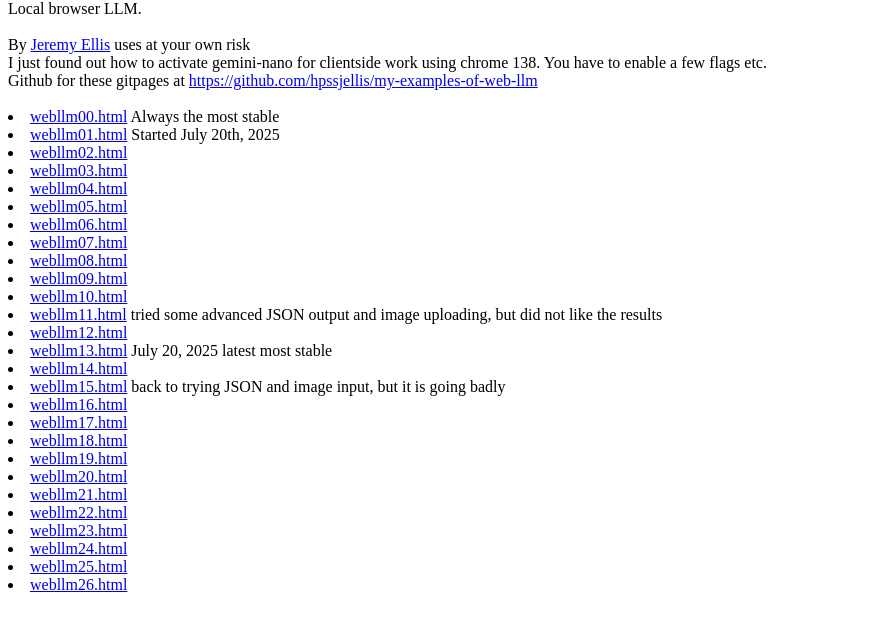
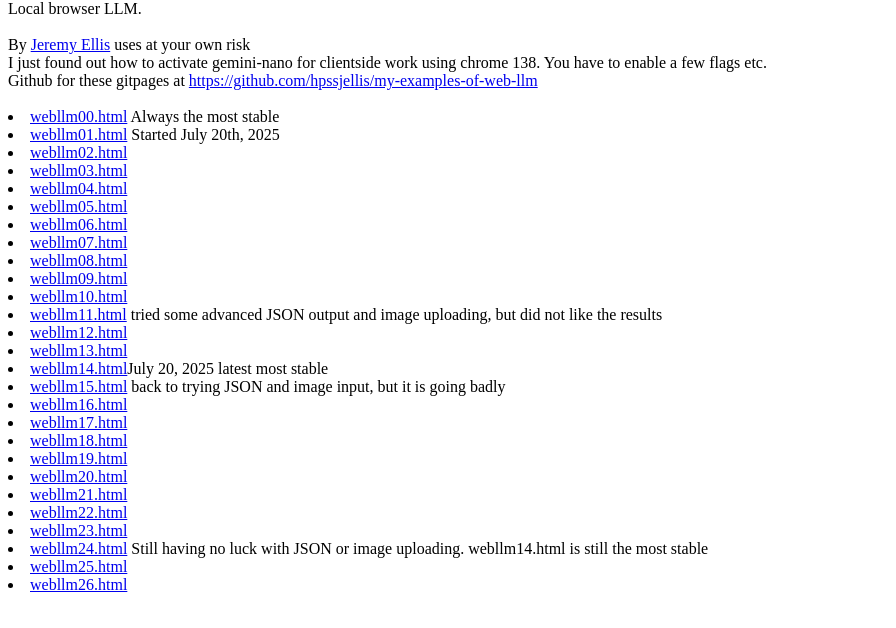
Before and after one commit to hpssjellis/my-examples-of-web-llm, a plain HTML site: page public/index.html in a window 1280 px wide. Shown: the part 66-694 px from the top of the page, without its empty margins (0-896 px from the left). Drawn offline with Linux system fonts and the light colour scheme.

Commit message:
Update index.html

```diff
--- a/public/index.html
+++ b/public/index.html
@@ -18,8 +18,8 @@
 <li><a href="webllm10.html">webllm10.html</a></li>
 <li><a href="webllm11.html">webllm11.html</a> tried some advanced JSON output and image uploading, but did not like the results</li>
 <li><a href="webllm12.html">webllm12.html</a> </li>
-<li><a href="webllm13.html">webllm13.html</a> July 20, 2025 latest most stable</li>
-<li><a href="webllm14.html">webllm14.html</a></li>
+<li><a href="webllm13.html">webllm13.html</a> </li>
+<li><a href="webllm14.html">webllm14.html</a>July 20, 2025 latest most stable</li>
 <li><a href="webllm15.html">webllm15.html</a> back to trying JSON and image input, but it is going badly</li>
 <li><a href="webllm16.html">webllm16.html</a></li>
 <li><a href="webllm17.html">webllm17.html</a></li>
@@ -29,6 +29,6 @@
 <li><a href="webllm21.html">webllm21.html</a></li>
 <li><a href="webllm22.html">webllm22.html</a></li>
 <li><a href="webllm23.html">webllm23.html</a></li>
-<li><a href="webllm24.html">webllm24.html</a></li>
+<li><a href="webllm24.html">webllm24.html</a> Still having no luck with JSON or image uploading. webllm14.html is still the most stable</li>
 <li><a href="webllm25.html">webllm25.html</a></li>
 <li><a href="webllm26.html">webllm26.html</a></li>
```
